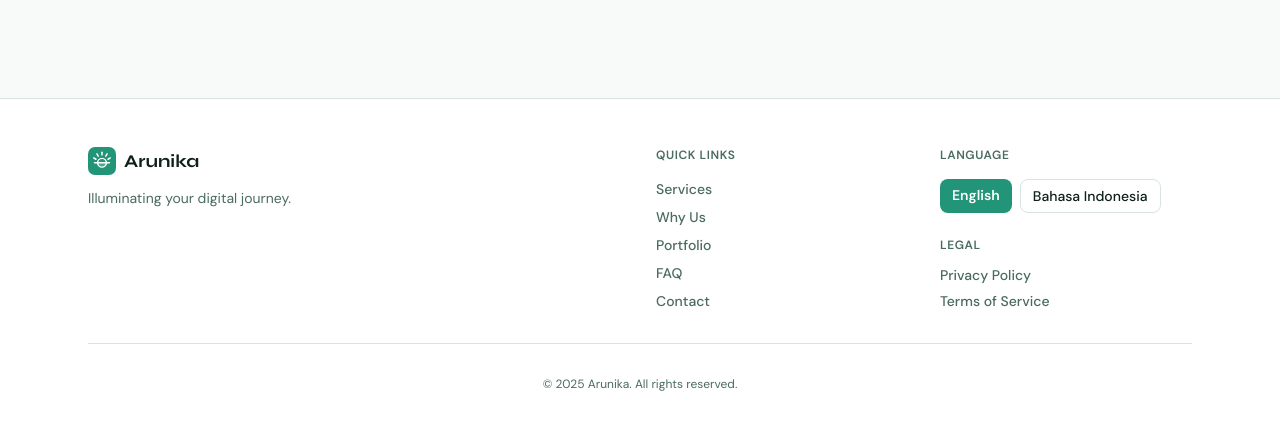
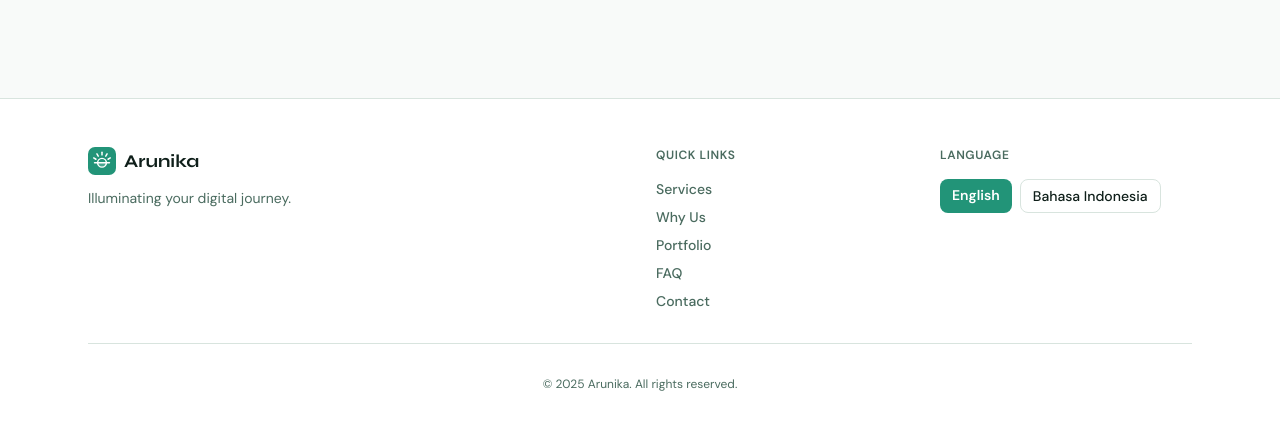
Before and after one commit to altianten/arunikacode, a Flask app: page /contact in a window 1280 px wide. Shown: the part 1048-1488 px from the top of the page. Run offline with Flask 3, Linux system fonts and the light colour scheme; some libraries are stand-ins or nearby versions.

Commit message:
Remove legal footer section
Removed legal footer section including legal label and links.

```diff
--- a/templates/base.html
+++ b/templates/base.html
@@ -510,11 +510,6 @@
           </a>
           {% endfor %}
         </div>
-        <p class="text-xs font-semibold uppercase tracking-wider mb-3" style="color:var(--c-text-muted);">{{ t('footer.legal_label') }}</p>
-        <ul class="space-y-1.5 text-sm">
-          <li><a href="#" class="nav-link">{{ t('footer.privacy') }}</a></li>
-          <li><a href="#" class="nav-link">{{ t('footer.terms') }}</a></li>
-        </ul>
       </div>
     </div>
 
```
